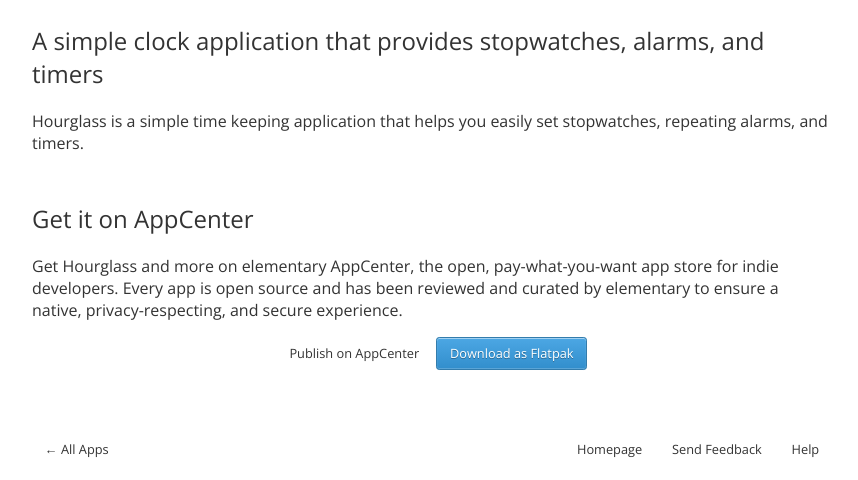
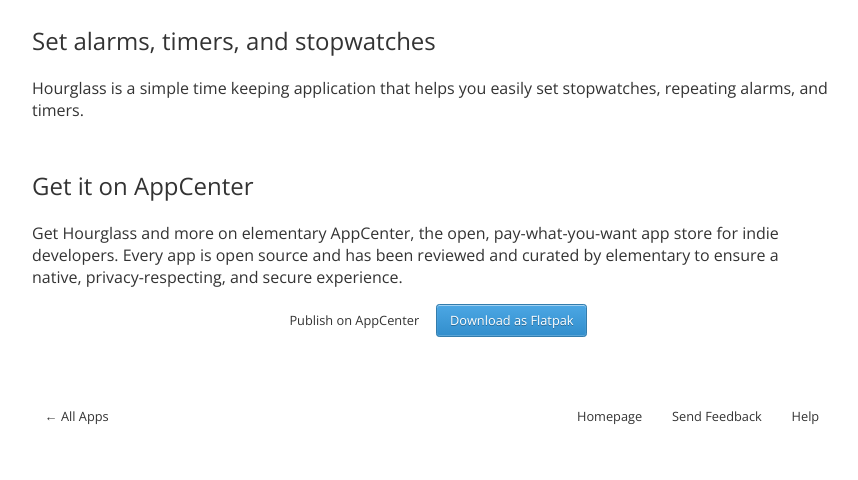
Before and after one commit to elementary/appcenter-web, a Jekyll site: the page built from _apps/com.github.sgpthomas.hourglass.md, in a window 1280 px wide, cut to the strip 452-932 px from the top of the page. Shown: the whole strip, without its empty margins (208-1066 px from the left). Built offline with Jekyll 4.4.1, drawn with Linux system fonts in a browser that asks for light colours; nearby versions of some CDN libraries; after the commit the page ends 900 px from its top, so only the background shows below that.

Commit message:
Automatic update of data

```diff
--- a/_apps/com.github.sgpthomas.hourglass.md
+++ b/_apps/com.github.sgpthomas.hourglass.md
@@ -1,7 +1,7 @@
 ---
 app_id: com.github.sgpthomas.hourglass
 title: "Hourglass"
-summary: "A simple clock application that provides stopwatches, alarms, and timers"
+summary: "Set alarms, timers, and stopwatches"
 developer: "Samuel Thomas"
 homepage: https://github.com/sgpthomas/hourglass
 help_page: https://github.com/sgpthomas/hourglass/issues
```
Also changed, not shown: other parts of _apps/com.github.sgpthomas.hourglass.md (+1 -1 lines).
